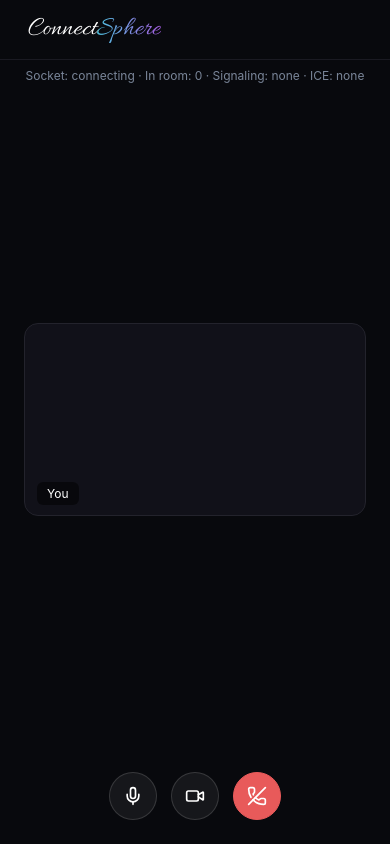
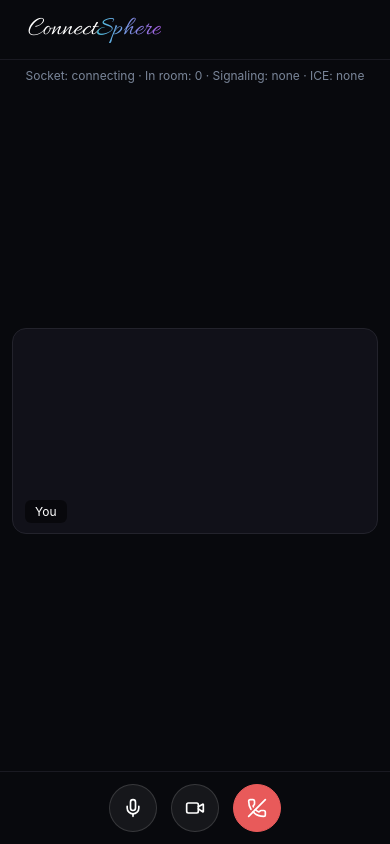
Before and after one commit to monikarajanna1-blip/connectsphere-backend, a React (Vite) app in the folder client/: page /meeting/1 in a window 390 px wide. Built offline with nearby package versions, Linux system fonts and the light colour scheme; no server answers.

Commit message:
Mbile layout fix, host ends call for everyone

```diff
--- a/client/src/App.css
+++ b/client/src/App.css
@@ -639,3 +639,58 @@
   font-size: 12px;
   padding: 8px 12px;
 }
+
+/* ===== Meeting room: fit the phone screen, keep controls visible ===== */
+.room-container {
+  height: 100vh;
+  height: 100dvh;
+  min-height: 0;
+  overflow: hidden;
+}
+
+.room-video-grid {
+  flex: 1;
+  min-height: 0;
+  overflow-y: auto;
+  padding: 12px;
+}
+
+.room-controls {
+  flex-shrink: 0;
+  padding: 12px 12px calc(12px + env(safe-area-inset-bottom));
+  background: #08090D;
+  border-top: 1px solid #1a1a22;
+}
+
+@media (max-width: 700px) {
+  .room-video-grid {
+    flex-direction: column;
+    flex-wrap: nowrap;
+    align-items: center;
+    justify-content: flex-start;
+    gap: 10px;
+  }
+  .video-tile {
+    width: 100%;
+    max-width: 420px;
+    flex-shrink: 0;
+  }
+  .video-tile:first-child {
+    margin-top: auto;
+  }
+  .video-tile:last-child {
+    margin-bottom: auto;
+  }
+}
+
+.ended-card {
+  width: 340px;
+  max-width: 88vw;
+}
+
+.ended-title {
+  color: #fff;
+  font-size: 18px;
+  font-weight: 600;
+  margin: 18px 0 6px;
+}
--- a/client/src/Screens/MeetingRoom.jsx
+++ b/client/src/Screens/MeetingRoom.jsx
@@ -43,10 +43,31 @@ function MeetingRoom() {
   const [copied, setCopied] = useState(false);
   const [remoteConnected, setRemoteConnected] = useState(false);
   const [needsUnmute, setNeedsUnmute] = useState(false);
+  const [callEnded, setCallEnded] = useState(false);
   const [socketStatus, setSocketStatus] = useState('connecting');
   const [roomCount, setRoomCount] = useState(0);
   const [iceState, setIceState] = useState('none');
   const [signalingState, setSignalingState] = useState('none');
+
+  const stopMedia = () => {
+    try {
+      if (streamRef.current) {
+        streamRef.current.getTracks().forEach((track) => track.stop());
+      }
+    } catch (err) {
+      console.error(err);
+    }
+    streamRef.current = null;
+
+    try {
+      if (peerConnectionRef.current) {
+        peerConnectionRef.current.close();
+      }
+    } catch (err) {
+      console.error(err);
+    }
+    peerConnectionRef.current = null;
+  };
 
   // Attach the remote stream AFTER the <video> element exists
   useEffect(() => {
@@ -111,9 +132,11 @@ function MeetingRoom() {
       return pc;
     };
 
+    const joinRoom = () => socket.emit('join-room', { roomId, isHost });
+
     const onConnect = () => {
       setSocketStatus('connected');
-      if (streamRef.current) socket.emit('join-room', roomId);
+      if (streamRef.current) joinRoom();
     };
     const onDisconnect = () => setSocketStatus('disconnected');
     const onRoomCount = (n) => setRoomCount(n);
@@ -167,7 +190,15 @@ function MeetingRoom() {
       setSignalingState('none');
     };
 
-    // Status listeners first, so the status line is accurate right away
+    // The host ended the call for everyone
+    const onCallEnded = () => {
+      stopMedia();
+      remoteStreamRef.current = null;
+      setRemoteConnected(false);
+      setCallEnded(true);
+      socket.disconnect();
+    };
+
     socket.on('connect', onConnect);
     socket.on('disconnect', onDisconnect);
     socket.on('room-count', onRoomCount);
@@ -176,6 +207,7 @@ function MeetingRoom() {
     socket.on('answer', onAnswer);
     socket.on('ice-candidate', onIceCandidate);
     socket.on('user-left', onUserLeft);
+    socket.on('call-ended', onCallEnded);
 
     if (socket.connected) {
       setSocketStatus('connected');
@@ -200,7 +232,7 @@ function MeetingRoom() {
           localVideoRef.current.srcObject = localStream;
         }
 
-        if (socket.connected) socket.emit('join-room', roomId);
+        if (socket.connected) joinRoom();
       } catch (err) {
         console.error(err);
         setError(
@@ -221,16 +253,9 @@ function MeetingRoom() {
       socket.off('answer', onAnswer);
       socket.off('ice-candidate', onIceCandidate);
       socket.off('user-left', onUserLeft);
+      socket.off('call-ended', onCallEnded);
       socket.disconnect();
-
-      if (peerConnectionRef.current) {
-        peerConnectionRef.current.close();
-        peerConnectionRef.current = null;
-      }
-      if (streamRef.current) {
-        streamRef.current.getTracks().forEach((track) => track.stop());
-        streamRef.current = null;
-      }
+      stopMedia();
     };
     // eslint-disable-next-line react-hooks/exhaustive-deps
   }, [roomId]);
@@ -253,29 +278,31 @@ function MeetingRoom() {
     }
   };
 
-  const handleLeave = () => {
-    try {
-      if (streamRef.current) {
-        streamRef.current.getTracks().forEach((track) => track.stop());
-        streamRef.current = null;
-      }
-    } catch (err) {
-      console.error(err);
-    }
-    try {
-      if (peerConnectionRef.current) {
-        peerConnectionRef.current.close();
-        peerConnectionRef.current = null;
-      }
-    } catch (err) {
-      console.error(err);
-    }
+  const finishLeave = () => {
+    stopMedia();
     try {
       socket.disconnect();
     } catch (err) {
       console.error(err);
     }
     navigate('/home');
+  };
+
+  const handleLeave = () => {
+    if (isHost && socket.connected) {
+      // Tell the server to end the call for everyone, then leave
+      let done = false;
+      const go = () => {
+        if (!done) {
+          done = true;
+          finishLeave();
+        }
+      };
+      socket.emit('end-call', go);
+      setTimeout(go, 800);
+    } else {
+      finishLeave();
+    }
   };
 
   const handleCopyCode = () => {
@@ -345,10 +372,35 @@ function MeetingRoom() {
         >
           {camOn ? <Video size={20} /> : <VideoOff size={20} />}
         </button>
-        <button className="control-btn leave-btn" onClick={handleLeave}>
+        <button
+          className="control-btn leave-btn"
+          onClick={handleLeave}
+          title={isHost ? 'End call for everyone' : 'Leave call'}
+        >
           <PhoneOff size={20} />
         </button>
       </div>
+
+      {callEnded && (
+        <div className="modal-overlay">
+          <div className="v3-ring code-modal-ring">
+            <div className="v3-card ended-card">
+              <div className="v3-logo" style={{ fontSize: 32 }}>
+                Connect<span>Sphere</span>
+              </div>
+              <p className="ended-title">The call has been ended</p>
+              <p className="code-modal-text">The host ended this meeting.</p>
+              <button
+                className="v3-btn"
+                style={{ width: '100%' }}
+                onClick={() => navigate('/home')}
+              >
+                Back to Home
+              </button>
+            </div>
+          </div>
+        </div>
+      )}
     </div>
   );
 }
```
Also changed, not shown: 1 other file (tests, documents, lock files or other folders).
